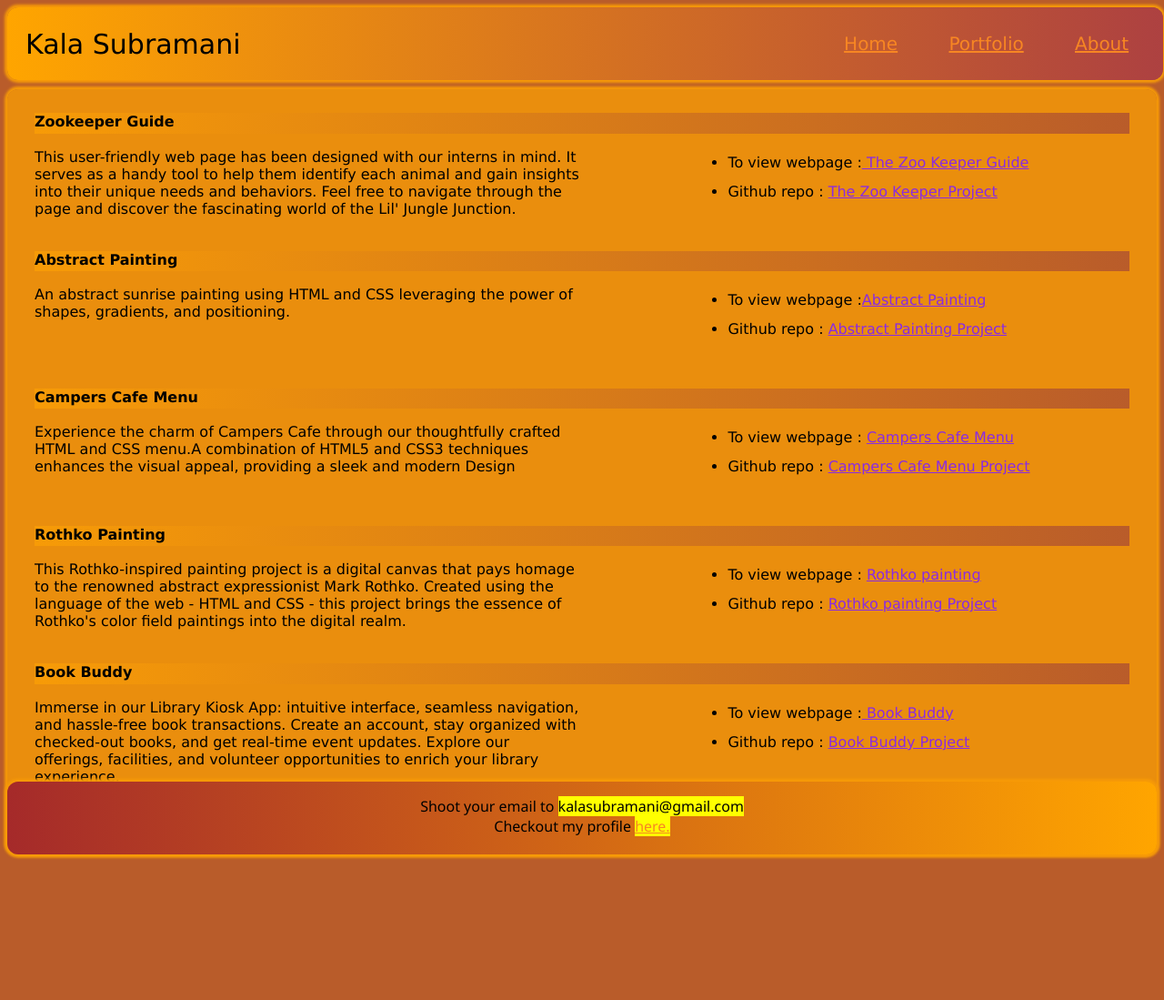
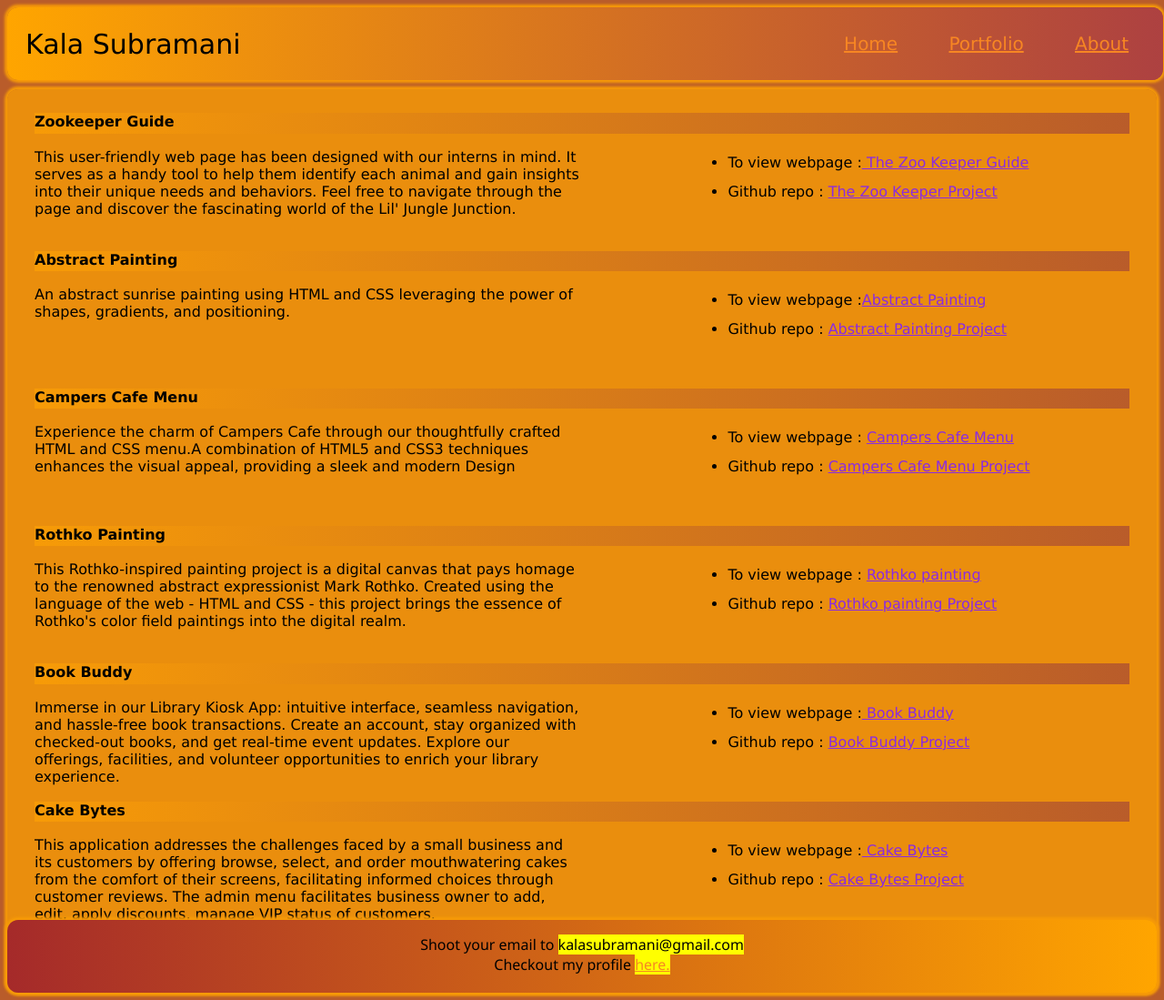
Before and after one commit to kalasubramani/Personal_Site, a plain HTML site: page portfolio.html in a window 1280 px wide. Shown: the whole page at 91% size. Before the commit the page ends 947 px from the top, so only its background shows below. Drawn offline with Linux system fonts and the light colour scheme.

Commit message:
added cake bytes project to portfolio

```diff
--- a/portfolio.html
+++ b/portfolio.html
@@ -185,6 +185,41 @@
             </ul>
           </div>
         </div>
+
+        <!-- Cake Bytes project -->
+        <div class="projectSection">
+          <h4 class="projectName">Cake Bytes</h4>
+          <p class="projectDesc">
+            This application addresses the challenges faced by a small business
+            and its customers by offering browse, select, and order
+            mouthwatering cakes from the comfort of their screens, facilitating
+            informed choices through customer reviews. The admin menu
+            facilitates business owner to add, edit, apply discounts, manage VIP
+            status of customers.
+          </p>
+          <div class="projectList">
+            <ul class="listitem">
+              <li>
+                To view webpage :<a
+                  alt="RenderDeployed-CakeBytes"
+                  target="_blank"
+                  href="https://cake-bytes.onrender.com/"
+                >
+                  Cake Bytes</a
+                >
+              </li>
+              <li>
+                Github repo :
+                <a
+                  alt="GitHubRepo-CakeBytes"
+                  target="_blank"
+                  href="https://github.com/kalasubramani/cake-bytes"
+                  >Cake Bytes Project</a
+                >
+              </li>
+            </ul>
+          </div>
+        </div>
       </div>
     </main>
     <!-- page footer  -->
```
